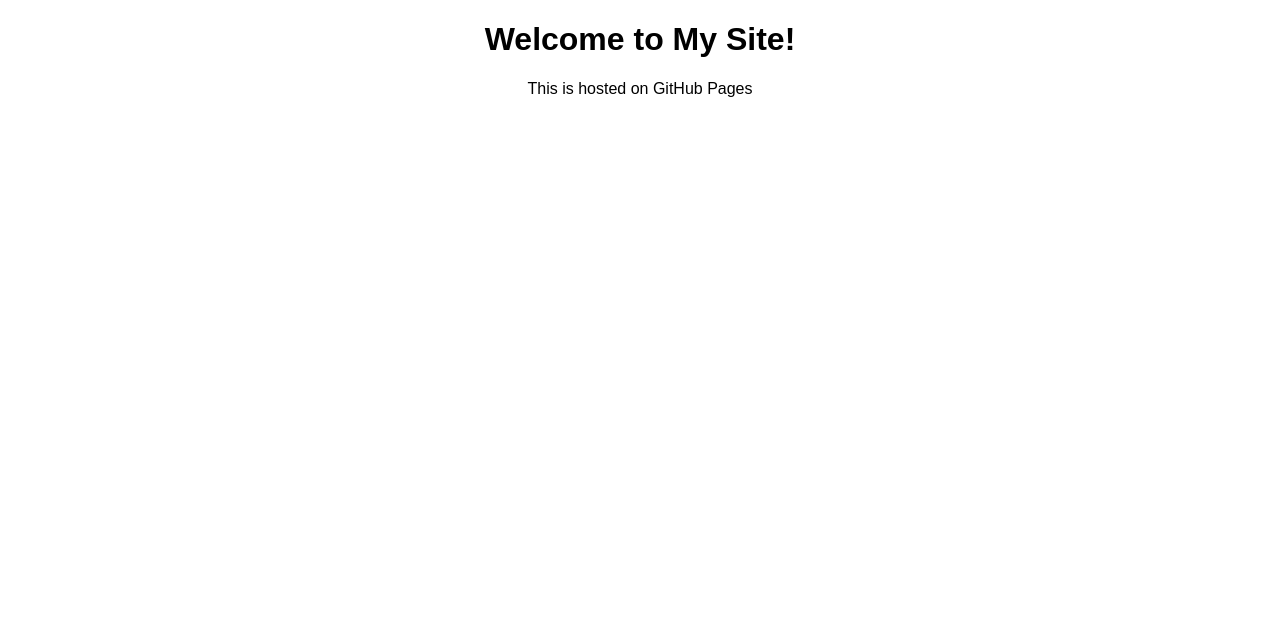
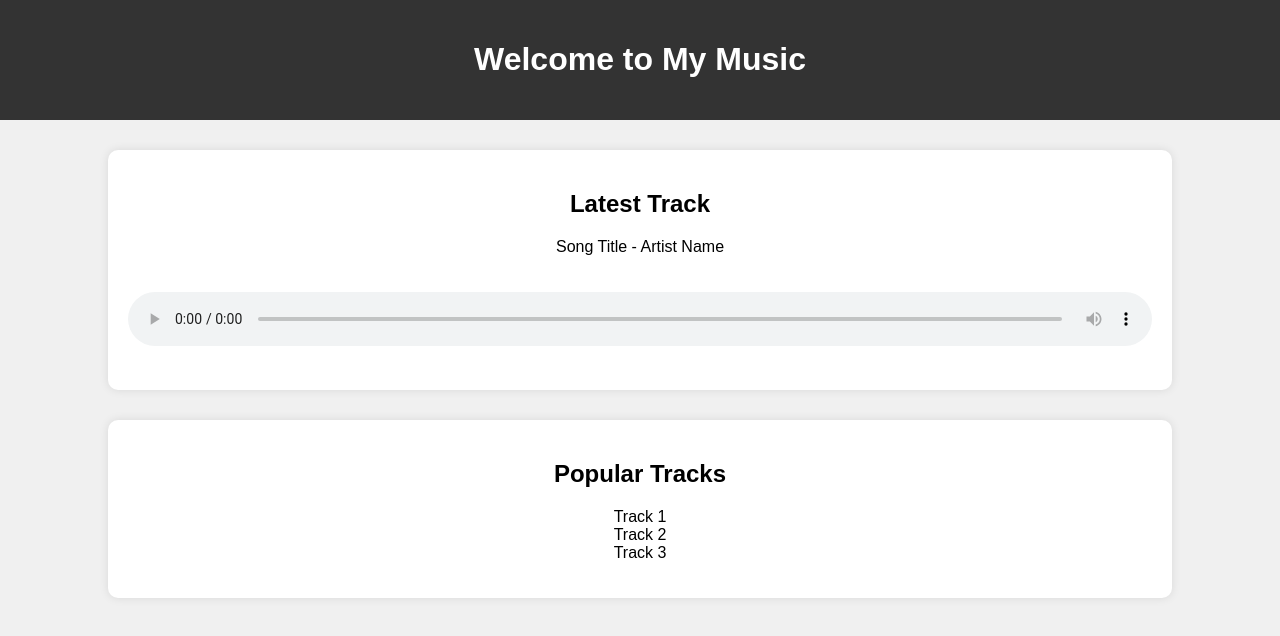
Before and after one commit to Fardarani/Paper, a plain HTML site: page index.html in a window 1280 px wide. Drawn offline with Linux system fonts and the light colour scheme.

Commit message:
Update index.html

```diff
--- a/index.html
+++ b/index.html
@@ -1,13 +1,57 @@
 <!DOCTYPE html>
-<html>
+<html lang="en">
 <head>
-    <title>My GitHub Site</title>
+    <meta charset="UTF-8">
+    <meta name="viewport" content="width=device-width, initial-scale=1.0">
+    <title>My Music</title>
     <style>
-        body { font-family: Arial; text-align: center; }
+        body {
+            font-family: Arial, sans-serif;
+            background-color: #f0f0f0;
+            margin: 0;
+            padding: 0;
+            text-align: center;
+        }
+        header {
+            background-color: #333;
+            color: white;
+            padding: 20px;
+        }
+        .music-player {
+            margin: 30px auto;
+            width: 80%;
+            background: white;
+            padding: 20px;
+            border-radius: 10px;
+            box-shadow: 0 0 10px rgba(0,0,0,0.1);
+        }
+        audio {
+            width: 100%;
+            margin: 20px 0;
+        }
     </style>
 </head>
 <body>
-    <h1>Welcome to My Site!</h1>
-    <p>This is hosted on GitHub Pages</p>
+    <header>
+        <h1>Welcome to My Music</h1>
+    </header>
+
+    <div class="music-player">
+        <h2>Latest Track</h2>
+        <p>Song Title - Artist Name</p>
+        <audio controls>
+            <source src="your-song.mp3" type="audio/mpeg">
+            Your browser does not support the audio element.
+        </audio>
+    </div>
+
+    <div class="music-player">
+        <h2>Popular Tracks</h2>
+        <ul style="list-style-type: none; padding: 0;">
+            <li>Track 1</li>
+            <li>Track 2</li>
+            <li>Track 3</li>
+        </ul>
+    </div>
 </body>
 </html>
```
